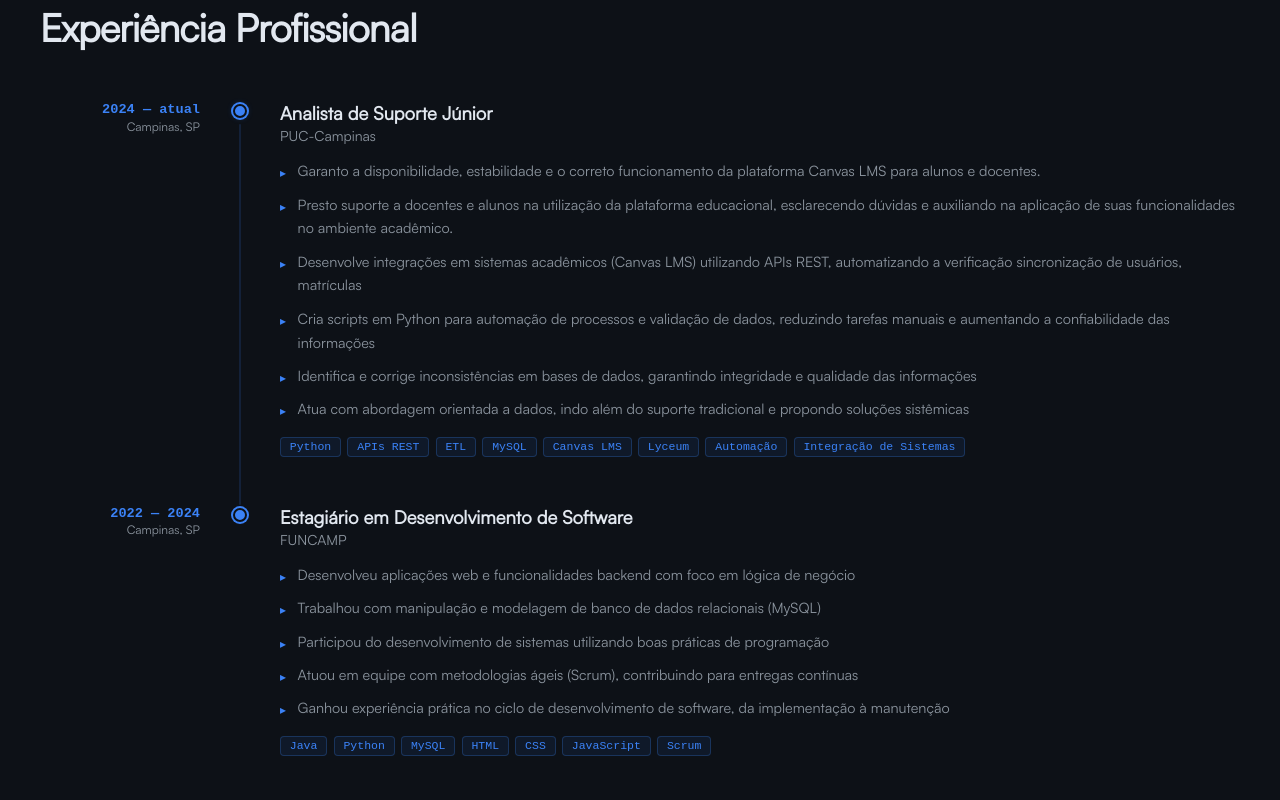
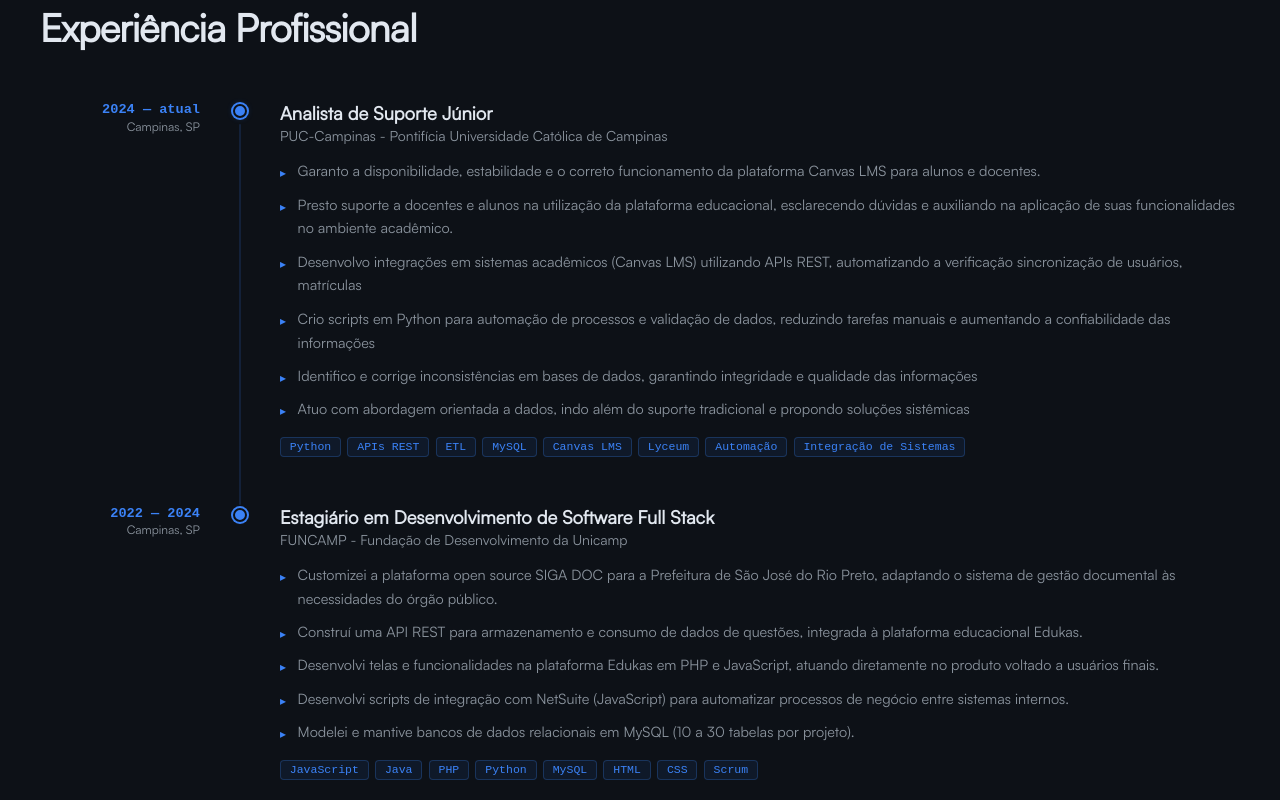
Before and after one commit to HenriqueCDS/portifolio, a React (Vite) app: page / in a window 1280 px wide. Shown: the part 1780-2580 px from the top of the page. Built offline with nearby package versions, Linux system fonts and the light colour scheme; no server answers.

Commit message:
updates experiences

```diff
--- a/src/components/Experience/index.jsx
+++ b/src/components/Experience/index.jsx
@@ -4,31 +4,31 @@
     {
         period: '2024 — atual',
         role: 'Analista de Suporte Júnior',
-        company: 'PUC-Campinas',
+        company: 'PUC-Campinas - Pontifícia Universidade Católica de Campinas',
         location: 'Campinas, SP',
         bullets: [
             'Garanto a disponibilidade, estabilidade e o correto funcionamento da plataforma Canvas LMS para alunos e docentes.',
             'Presto suporte a docentes e alunos na utilização da plataforma educacional, esclarecendo dúvidas e auxiliando na aplicação de suas funcionalidades no ambiente acadêmico.',
-            'Desenvolve integrações em  sistemas acadêmicos (Canvas LMS) utilizando APIs REST, automatizando a verificação sincronização de usuários, matrículas',
-            'Cria scripts em Python para automação de processos e validação de dados, reduzindo tarefas manuais e aumentando a confiabilidade das informações',
-            'Identifica e corrige inconsistências em bases de dados, garantindo integridade e qualidade das informações',
-            'Atua com abordagem orientada a dados, indo além do suporte tradicional e propondo soluções sistêmicas',
+            'Desenvolvo integrações em  sistemas acadêmicos (Canvas LMS) utilizando APIs REST, automatizando a verificação sincronização de usuários, matrículas',
+            'Crio scripts em Python para automação de processos e validação de dados, reduzindo tarefas manuais e aumentando a confiabilidade das informações',
+            'Identifico e corrige inconsistências em bases de dados, garantindo integridade e qualidade das informações',
+            'Atuo com abordagem orientada a dados, indo além do suporte tradicional e propondo soluções sistêmicas',
         ],
         stack: ['Python', 'APIs REST', 'ETL', 'MySQL', 'Canvas LMS', 'Lyceum', 'Automação', 'Integração de Sistemas'],
     },
     {
         period: '2022 — 2024',
-        role: 'Estagiário em Desenvolvimento de Software',
-        company: 'FUNCAMP',
+        role: 'Estagiário em Desenvolvimento de Software Full Stack',
+        company: 'FUNCAMP - Fundação de Desenvolvimento da Unicamp',
         location: 'Campinas, SP',
         bullets: [
-            'Desenvolveu aplicações web e funcionalidades backend com foco em lógica de negócio',
-            'Trabalhou com manipulação e modelagem de banco de dados relacionais (MySQL)',
-            'Participou do desenvolvimento de sistemas utilizando boas práticas de programação',
-            'Atuou em equipe com metodologias ágeis (Scrum), contribuindo para entregas contínuas',
-            'Ganhou experiência prática no ciclo de desenvolvimento de software, da implementação à manutenção',
+            'Customizei a plataforma open source SIGA DOC para a Prefeitura de São José do Rio Preto, adaptando o sistema de gestão documental às necessidades do órgão público.',
+            'Construí uma API REST para armazenamento e consumo de dados de questões, integrada à plataforma educacional Edukas.',
+            'Desenvolvi telas e funcionalidades na plataforma Edukas em PHP e JavaScript, atuando diretamente no produto voltado a usuários finais.',
+            'Desenvolvi scripts de integração com NetSuite (JavaScript) para automatizar processos de negócio entre sistemas internos.',
+            'Modelei e mantive bancos de dados relacionais em MySQL (10 a 30 tabelas por projeto).',
         ],
-        stack: ['Java', 'Python', 'MySQL', 'HTML', 'CSS', 'JavaScript', 'Scrum'],
+        stack: ['JavaScript','Java','PHP','Python', 'MySQL', 'HTML', 'CSS', 'Scrum'],
     },
 ];
 
```
